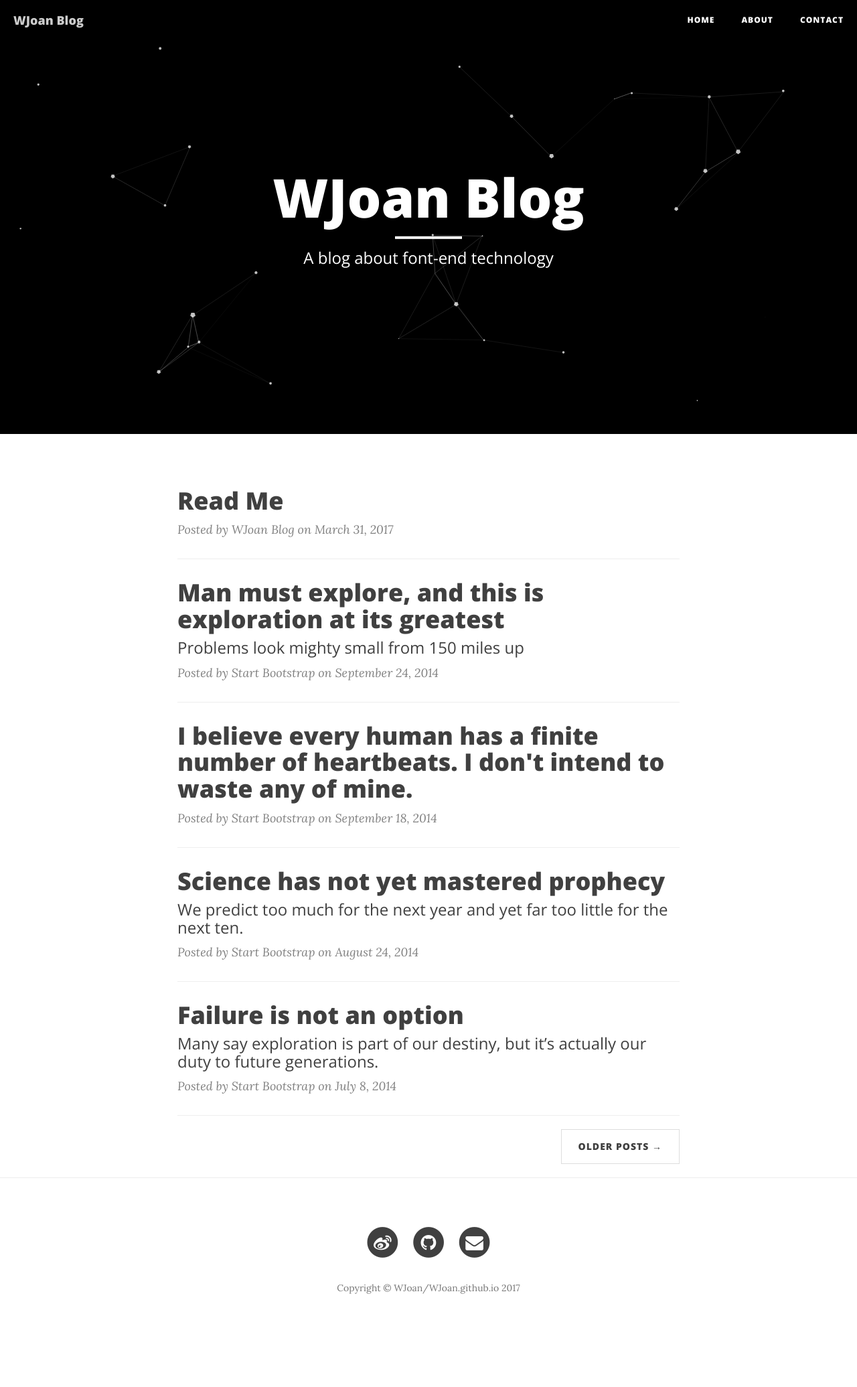
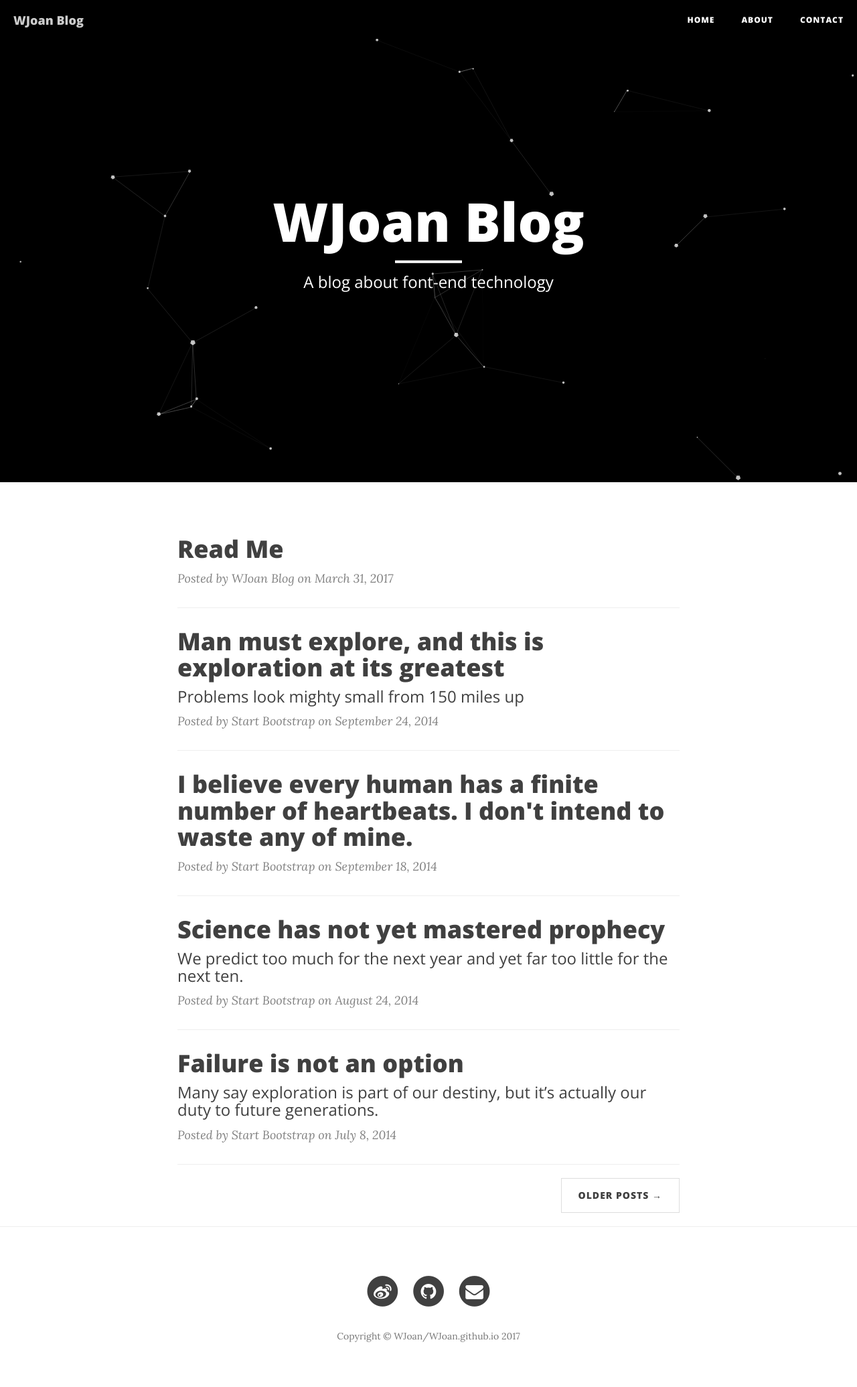
Before and after one commit to WJoan/WJoan.github.io, a Jekyll site: the page built from index.html, in a window 1280 px wide. Shown: the whole page at 67% size. Built offline with Jekyll 4.4.1, drawn with Linux system fonts in a browser that asks for light colours; nearby versions of some CDN libraries; the list of posts is cut into pages by our own code; before the commit the page ends 1999 px from its top, so only the background shows below that.

Commit message:
update css

```diff
--- a/css/new-blog.css
+++ b/css/new-blog.css
@@ -1,6 +1,8 @@
 #particles-js {
 	position: relative;
 	background-color: #000000;
+	width: 100vw !important;
+    height: 80vh !important;
 }
 
 #particles-js > .container {
@@ -9,8 +11,3 @@
     left: 50%;
     transform: translate(-50%,-50%);
 }
-
-#particles-js > #particles-js-canvas-el {
-	width: 100vw!important;
-    height: 80vh!important;
-}
```
Also changed, not shown: README.md.
